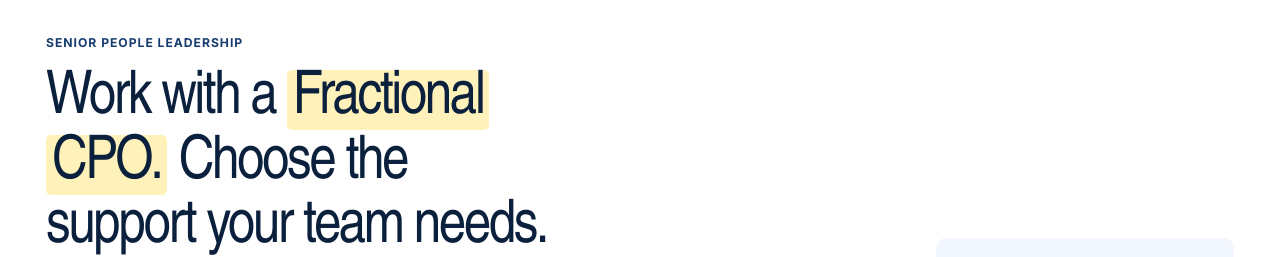
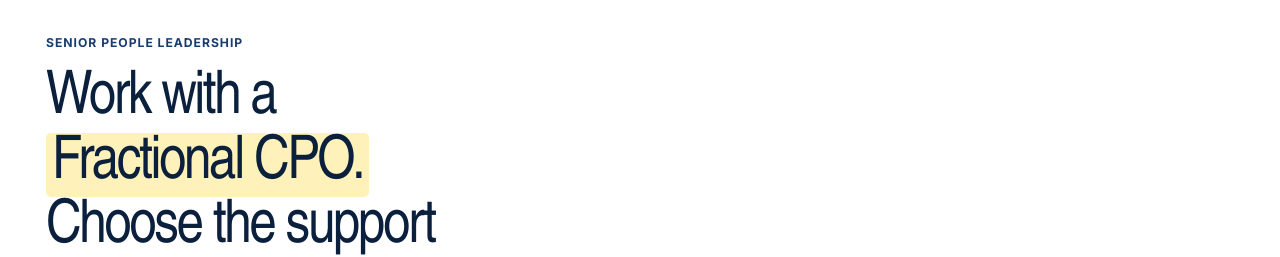
Before and after one commit to Ouroboros-Org/Marc-Berghoff-Homepage, a Next.js app: page /fractional-cpo in a window 1280 px wide. Shown: the part 171-428 px from the top of the page. Built offline with nearby package versions, Linux system fonts and the light colour scheme; no server answers.

Commit message:
Polish contact hierarchy and keep the CPO highlight together

```diff
--- a/src/app/(en)/contact/page.tsx
+++ b/src/app/(en)/contact/page.tsx
@@ -29,8 +29,6 @@ export default async function ContactPage({
   return (
     <div className={pageStyles.page}>
       <PageHero
-        asideLabel="First conversation"
-        asideValue="Typically 30 minutes · free"
         breadcrumbs={[{ label: "Contact" }]}
         lead={
           contactAction.isBooking
--- a/src/components/service-pages/service-pages.module.css
+++ b/src/components/service-pages/service-pages.module.css
@@ -45,11 +45,13 @@
 }
 
 .highlight {
+  display: inline-block;
   padding-inline: 0.1em;
   border-radius: 0.08em;
   background: var(--yellow-soft);
   box-decoration-break: clone;
   -webkit-box-decoration-break: clone;
+  white-space: nowrap;
 }
 
 .heroLead {
```
Also changed, not shown: 1 other file (tests, documents, lock files or other folders).
